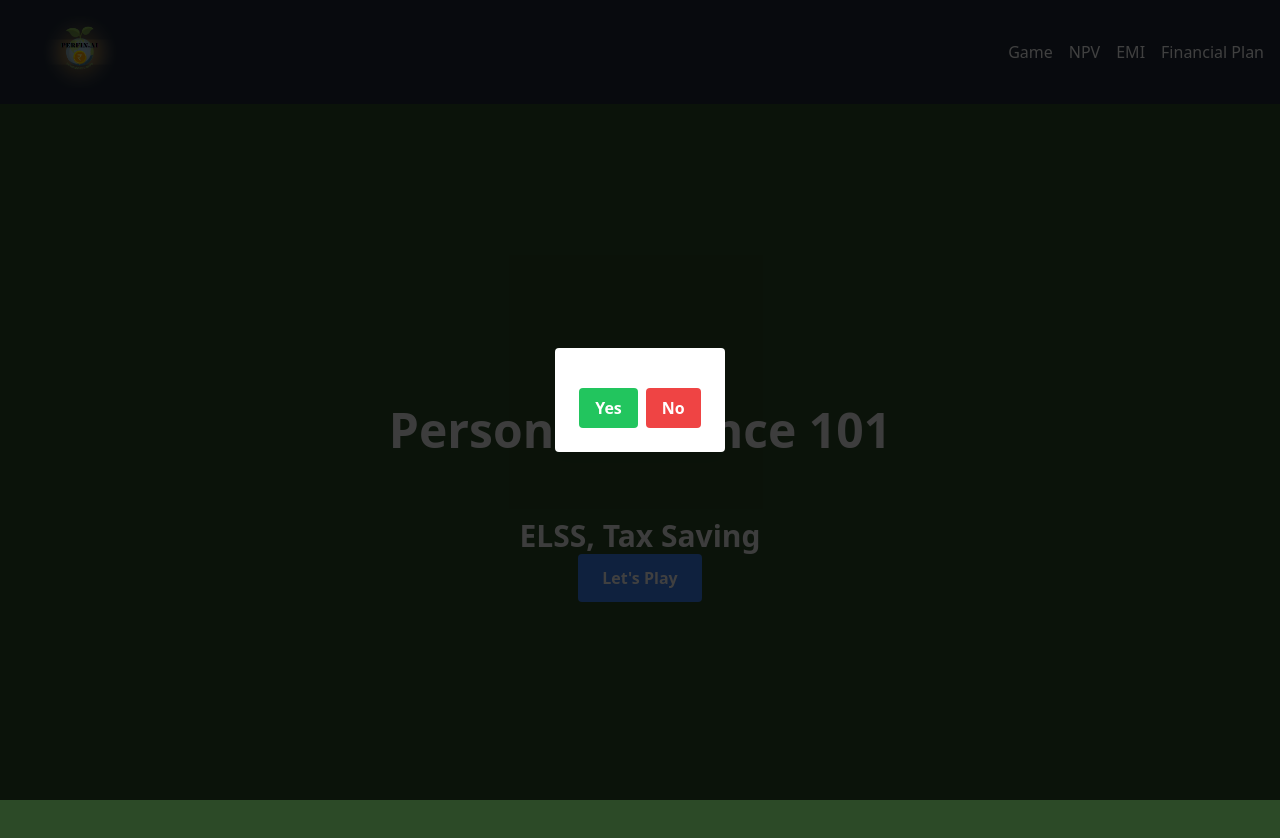
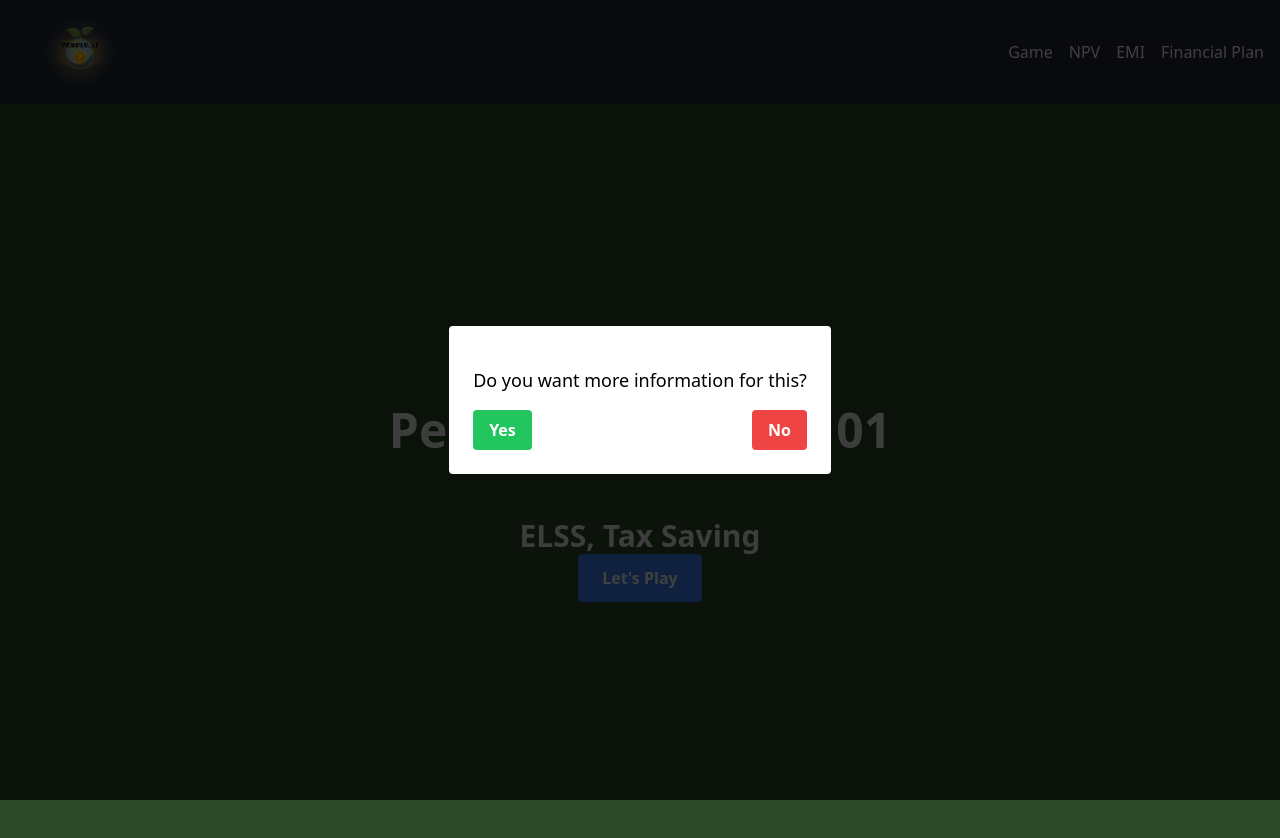
Before and after one commit to swarna1101/hack, a React (Create React App) app: page / in a window 1280 px wide. Both pictures are taken after a click on the button "Let's Play". Shown: the top 838 px of the page. Built offline with nearby package versions, Linux system fonts and the light colour scheme.

Commit message:
fix: minor

```diff
--- a/src/pages/HomePage.js
+++ b/src/pages/HomePage.js
@@ -164,10 +164,11 @@ const HomePage = () => {
                     <div className="bg-white p-6 rounded shadow-lg text-black">
                         <h2 className="text-2xl font-bold mb-4">{popupTitle}</h2>
                         <p className="mb-4">{popupContent}</p>
+                        <p className="text-lg mb-4">Do you want more information for this?</p> {/* This line is added */}
                         <div className="flex justify-between">
                             <button
                                 onClick={handleYesClick}
-                                className="px-4 py-2 bg-green-500 hover:bg-green-700 text-white font-bold rounded mr-2" // Added margin-right to "Yes" button
+                                className="px-4 py-2 bg-green-500 hover:bg-green-700 text-white font-bold rounded mr-2"
                             >
                                 Yes
                             </button>
```
